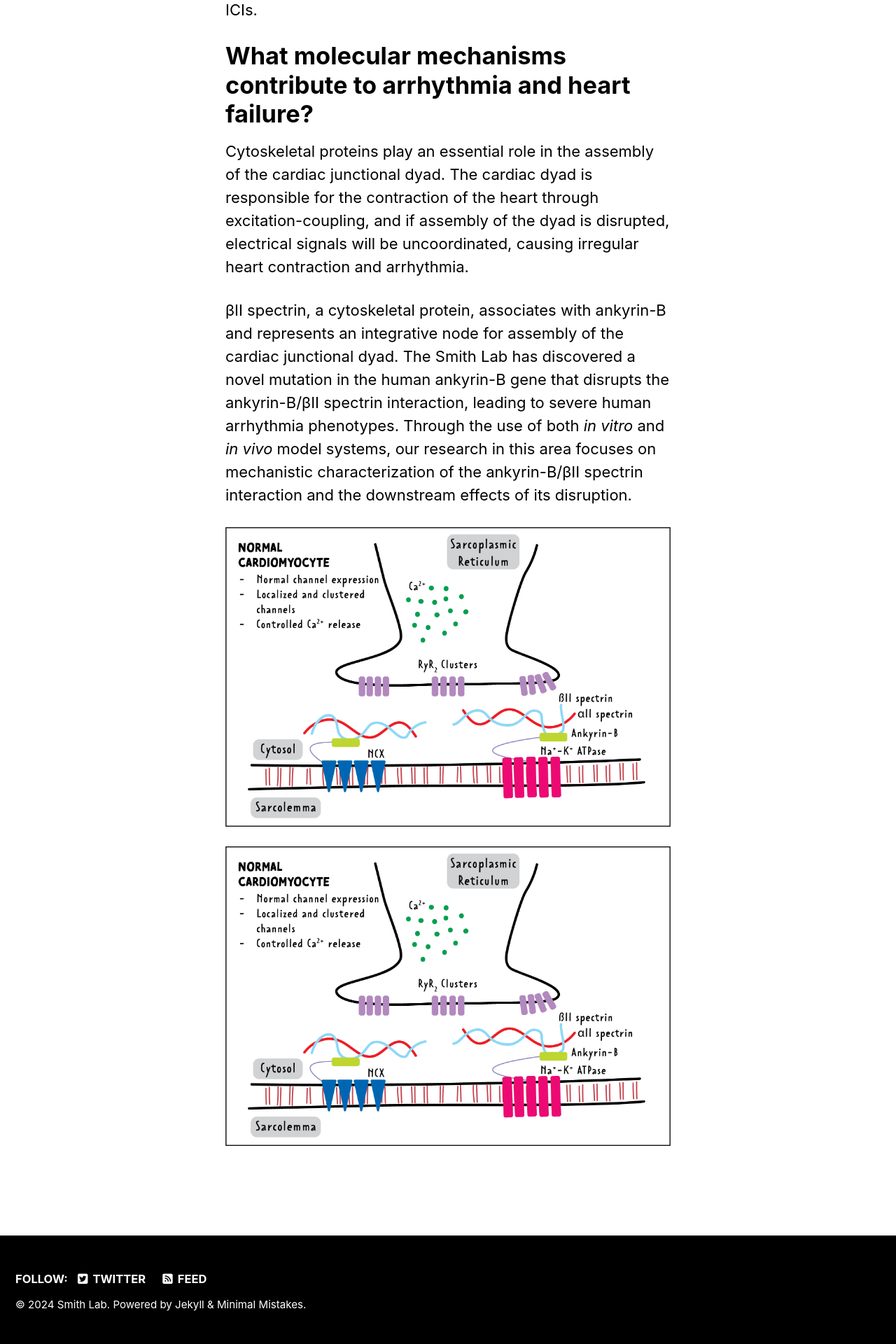
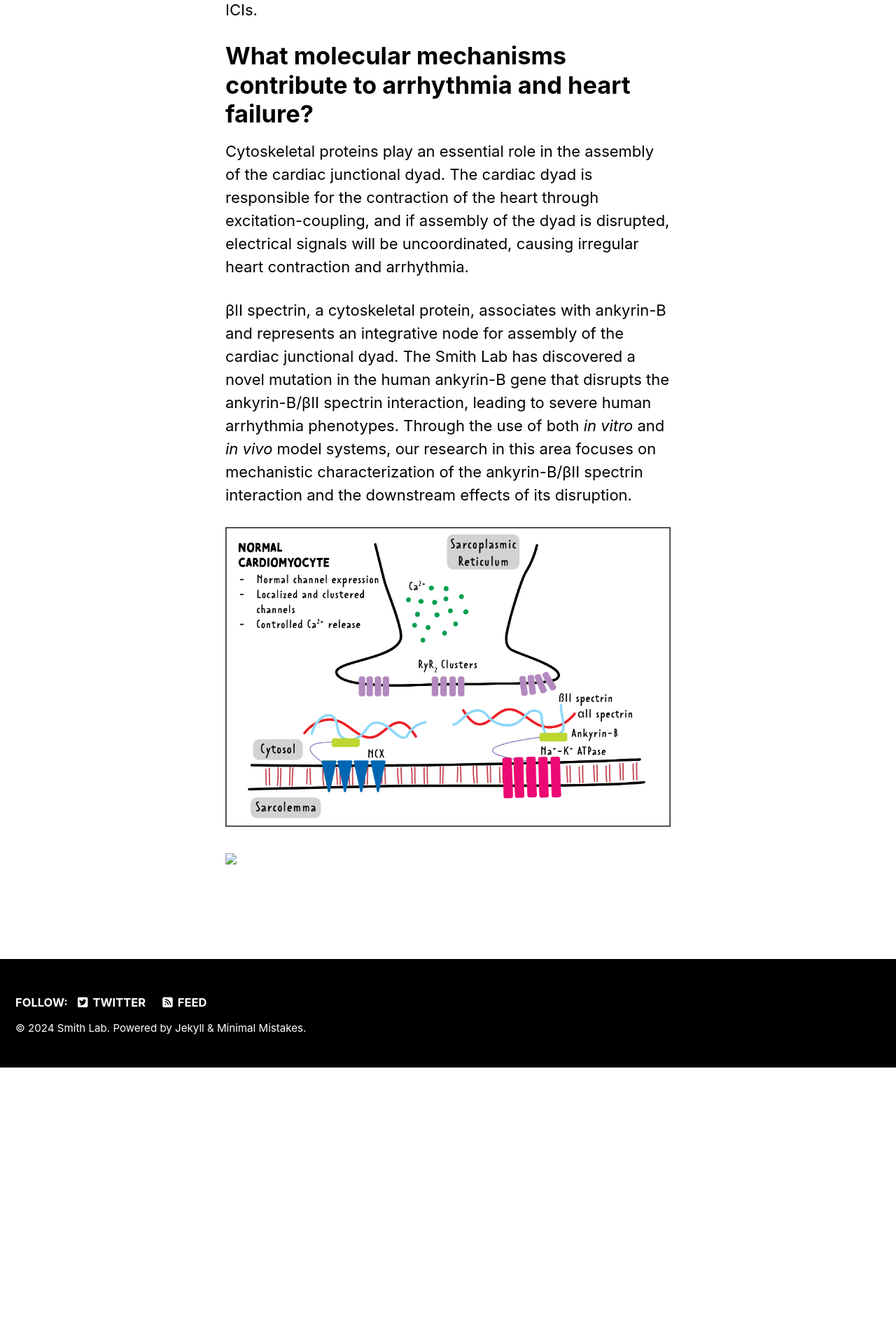
Before and after one commit to cralbers/smith-lab, a Jekyll site: the page built from _pages/research.md, in a window 1280 px wide. Shown: the part 915-2835 px from the top of the page at 70% size. Built offline with Jekyll 4.4.1, drawn with Linux system fonts in a browser that asks for light colours; cached includes are drawn as plain includes; after the commit the page ends 2440 px from its top, so only the background shows below that.

Commit message:
path issue?

```diff
--- a/_pages/research.md
+++ b/_pages/research.md
@@ -19,4 +19,4 @@ Cytoskeletal proteins play an essential role in the assembly of the cardiac junc
 
 ![image](/assets/images/normal_CM.png)
 
-<img src="/assets/images/normal_CM.png" width="1200"/>
+<img src="/images/normal_CM.png" width="1200"/>
```
